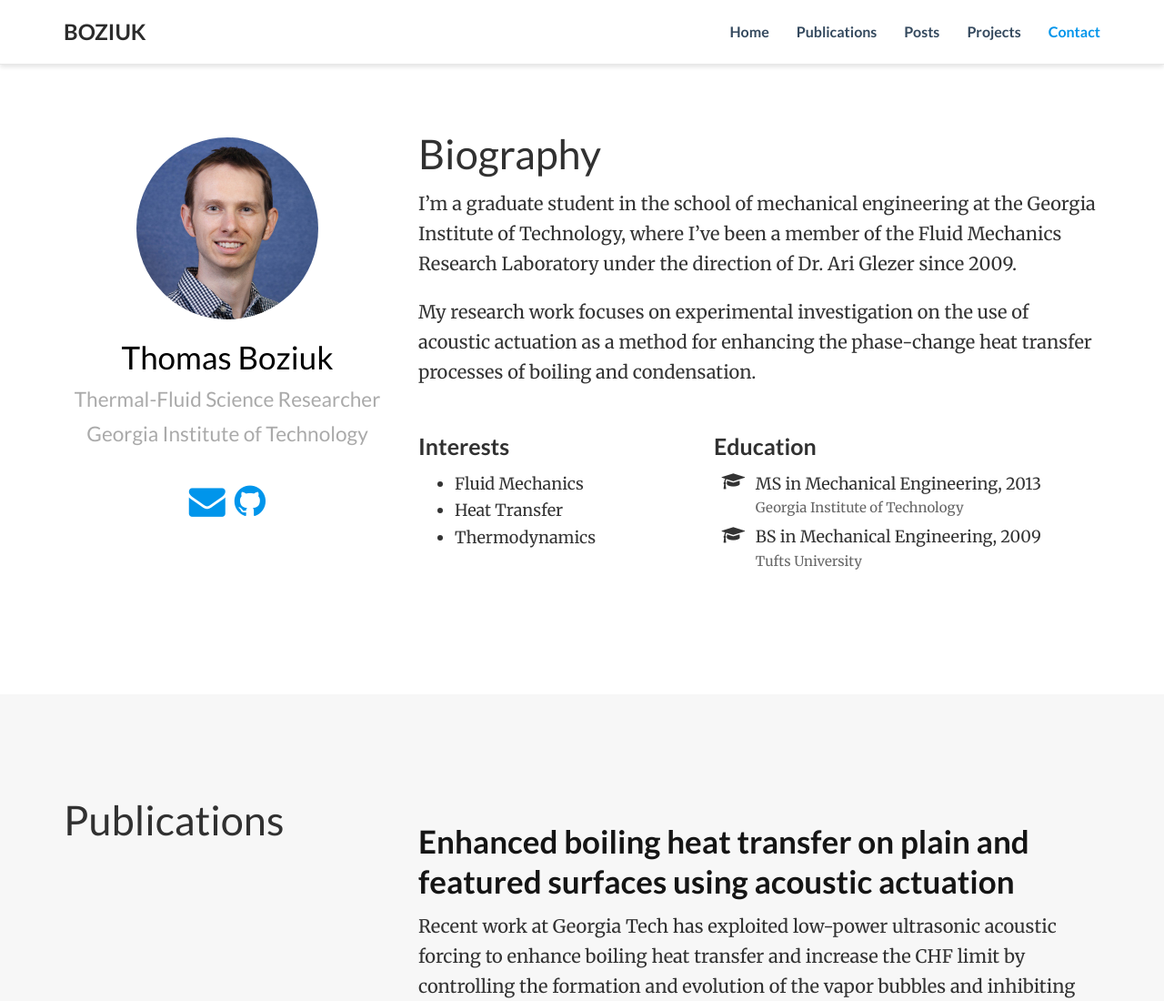
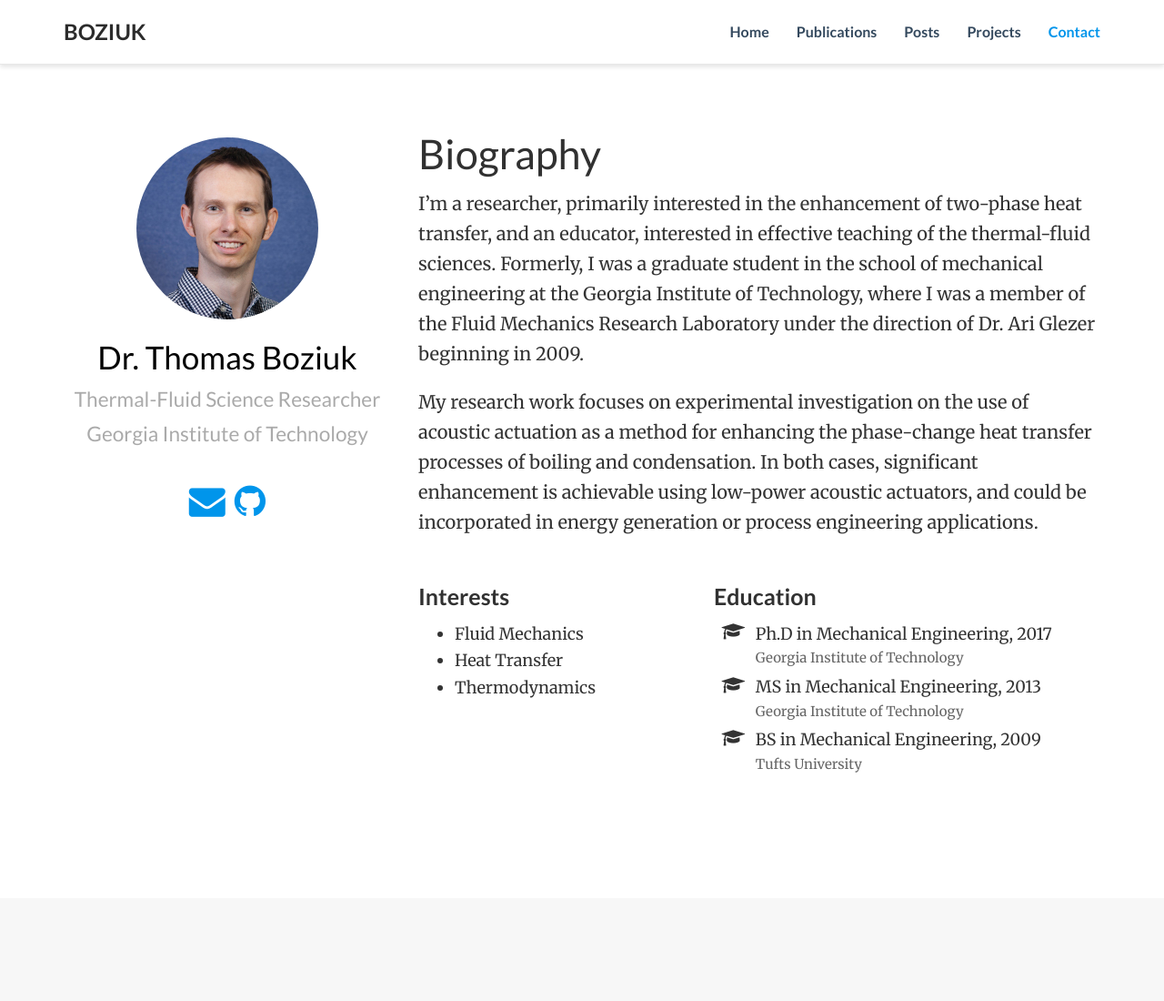
Before and after one commit to thomasboziuk/thomasboziuk.github.io, a plain HTML site: page index.html in a window 1280 px wide. Shown: the top 1100 px of the page at 91% size. Drawn offline with nearby package versions, Linux system fonts and the light colour scheme.

Commit message:
restored from backup, updated completion of doctorate

```diff
--- a/home/index.xml
+++ b/home/index.xml
@@ -7,7 +7,7 @@
     <generator>Hugo -- gohugo.io</generator>
     <language>en-us</language>
     <copyright>&amp;copy; 2017 Thomas Boziuk</copyright>
-    <lastBuildDate>Wed, 20 Apr 2016 00:00:00 +0000</lastBuildDate>
+    <lastBuildDate>Thu, 18 Jan 2018 00:00:00 +0000</lastBuildDate>
     <atom:link href="/home/index.xml" rel="self" type="application/rss+xml" />
 
   </channel>
--- a/index.html
+++ b/index.html
@@ -8,7 +8,7 @@
   <meta http-equiv="X-UA-Compatible" content="IE=edge">
   <meta name="theme" content="hugo-academic">
   <meta name="generator" content="Hugo 0.18.1" />
-  <meta name="author" content="Thomas Boziuk">
+  <meta name="author" content="Dr. Thomas Boziuk">
   <meta name="description" content="Thermal-Fluid Science Researcher">
 
 
@@ -156,7 +156,7 @@
 
 
       <div class="portrait-title">
-        <h2 itemprop="name">Thomas Boziuk</h2>
+        <h2 itemprop="name">Dr. Thomas Boziuk</h2>
         <h3 itemprop="jobTitle">Thermal-Fluid Science Researcher</h3>
 
         <h3 itemprop="worksFor">
@@ -193,9 +193,9 @@
 
 <h1 id="biography">Biography</h1>
 
-<p>I&rsquo;m a graduate student in the school of mechanical engineering at the Georgia Institute of Technology, where I&rsquo;ve been a member of the Fluid Mechanics Research Laboratory under the direction of Dr. Ari Glezer since 2009.</p>
+<p>I&rsquo;m a researcher, primarily interested in the enhancement of two-phase heat transfer, and an educator, interested in effective teaching of the thermal-fluid sciences. Formerly, I was a graduate student in the school of mechanical engineering at the Georgia Institute of Technology, where I was a member of the Fluid Mechanics Research Laboratory under the direction of Dr. Ari Glezer beginning in 2009.</p>
 
-<p>My research work focuses on experimental investigation on the use of acoustic actuation as a method for enhancing the phase-change heat transfer processes of boiling and condensation.</p>
+<p>My research work focuses on experimental investigation on the use of acoustic actuation as a method for enhancing the phase-change heat transfer processes of boiling and condensation. In both cases, significant enhancement is achievable using low-power acoustic actuators, and could be incorporated in energy generation or process engineering applications.</p>
 
 
     <div class="row">
@@ -219,6 +219,14 @@
       <div class="col-sm-7">
         <h3>Education</h3>
         <ul class="ul-edu fa-ul">
+
+          <li>
+            <i class="fa-li fa fa-graduation-cap"></i>
+            <div class="description">
+              <p class="course">Ph.D in Mechanical Engineering, 2017</p>
+              <p class="institution">Georgia Institute of Technology</p>
+            </div>
+          </li>
 
           <li>
             <i class="fa-li fa fa-graduation-cap"></i>
--- a/index.xml
+++ b/index.xml
@@ -7,7 +7,7 @@
     <generator>Hugo -- gohugo.io</generator>
     <language>en-us</language>
     <copyright>&amp;copy; 2017 Thomas Boziuk</copyright>
-    <lastBuildDate>Wed, 20 Apr 2016 00:00:00 +0000</lastBuildDate>
+    <lastBuildDate>Thu, 18 Jan 2018 00:00:00 +0000</lastBuildDate>
     <atom:link href="/index.xml" rel="self" type="application/rss+xml" />
 
     <item>
--- a/sitemap.xml
+++ b/sitemap.xml
@@ -78,7 +78,7 @@
 
     <url>
       <loc>http://www.boziuk.com/</loc>
-      <lastmod>2016-04-20T00:00:00+00:00</lastmod>
+      <lastmod>2018-01-18T00:00:00+00:00</lastmod>
       <priority>0</priority>
     </url>
 
```
Also changed, not shown: 404.html (+1 -1 lines), post/APS-GFM/index.html (+1 -1 lines), post/index.html (+1 -1 lines), project/enhanced-boiling/index.html (+1 -1 lines), project/enhanced-condensation/index.html (+1 -1 lines), project/other-fmrl/index.html (+1 -1 lines), publication/enhanced-boiling-IJHMT/index.html (+1 -1 lines), publication/index.html (+1 -1 lines), publication_types/2/index.html (+1 -1 lines), tags/academic/index.html (+1 -1 lines), tags/mech-eng/index.html (+1 -1 lines).
